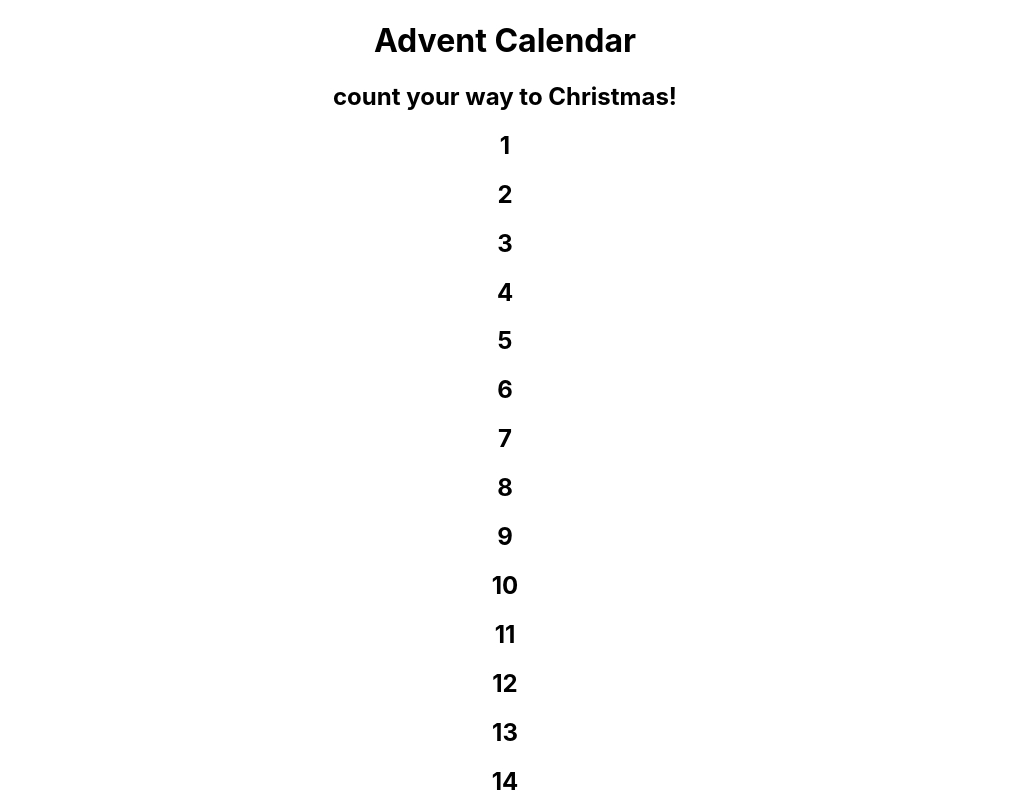
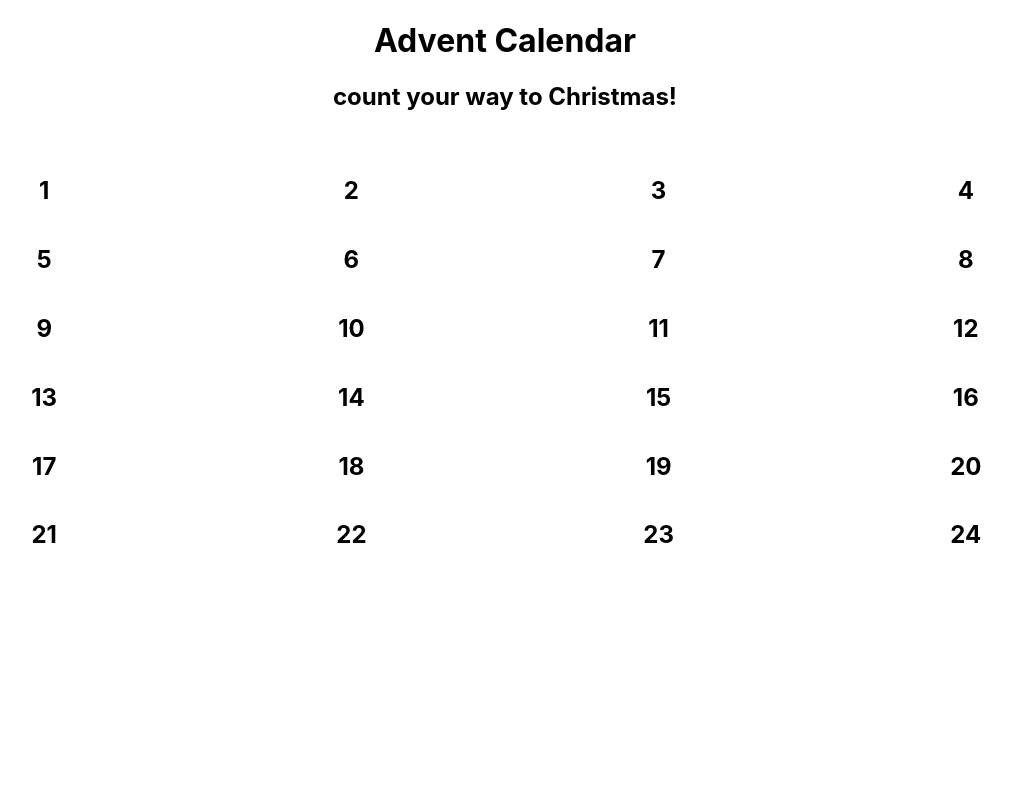
Before and after one commit to sofo1413/advent-calendar, a React (Create React App) app: page / in a window 1280 px wide. Shown: the top 800 px of the page, without its empty margins (135-1147 px from the left). Built offline with nearby package versions, Linux system fonts and the light colour scheme.

Commit message:
fixed style

```diff
--- a/src/Calendar.js
+++ b/src/Calendar.js
@@ -1,7 +1,9 @@
 import React from 'react';
 import Day from "./Day";
+import "./style.css"
 
 class Calendar extends React.Component {
+
     constructor(props) {
         super(props);
         this.state = {
@@ -9,35 +11,36 @@ class Calendar extends React.Component {
         }
     }
 
+
     render() {
         return(
-            <div>
-                <Day today={this.state.today} day={1}/>
-                <Day today={this.state.today} day={2}/>
-                <Day today={this.state.today} day={3}/>
-                <Day today={this.state.today} day={4}/>
-                <Day today={this.state.today} day={5}/>
-                <Day today={this.state.today} day={6}/>
-                <Day today={this.state.today} day={7}/>
-                <Day today={this.state.today} day={8}/>
-                <Day today={this.state.today} day={9}/>
-                <Day today={this.state.today} day={10}/>
-                <Day today={this.state.today} day={11}/>
-                <Day today={this.state.today} day={12}/>
-                <Day today={this.state.today} day={13}/>
-                <Day today={this.state.today} day={14}/>
-                <Day today={this.state.today} day={15}/>
-                <Day today={this.state.today} day={16}/>
-                <Day today={this.state.today} day={17}/>
-                <Day today={this.state.today} day={18}/>
-                <Day today={this.state.today} day={19}/>
-                <Day today={this.state.today} day={20}/>
-                <Day today={this.state.today} day={21}/>
-                <Day today={this.state.today} day={22}/>
-                <Day today={this.state.today} day={23}/>
-                <Day today={this.state.today} day={24}/>
+            <div className="container">
+                <Day className="days" today={this.state.today} day={1}/>
+                <Day className="days" today={this.state.today} day={2}/>
+                <Day className="days" today={this.state.today} day={3}/>
+                <Day className="days" today={this.state.today} day={4}/>
+                <Day className="days" today={this.state.today} day={5}/>
+                <Day className="days" today={this.state.today} day={6}/>
+                <Day className="days" today={this.state.today} day={7}/>
+                <Day className="days" today={this.state.today} day={8}/>
+                <Day className="days" today={this.state.today} day={9}/>
+                <Day className="days" today={this.state.today} day={10}/>
+                <Day className="days" today={this.state.today} day={11}/>
+                <Day className="days" today={this.state.today} day={12}/>
+                <Day className="days" today={this.state.today} day={13}/>
+                <Day className="days" today={this.state.today} day={14}/>
+                <Day className="days" today={this.state.today} day={15}/>
+                <Day className="days" today={this.state.today} day={16}/>
+                <Day className="days" today={this.state.today} day={17}/>
+                <Day className="days" today={this.state.today} day={18}/>
+                <Day className="days" today={this.state.today} day={19}/>
+                <Day className="days" today={this.state.today} day={20}/>
+                <Day className="days" today={this.state.today} day={21}/>
+                <Day className="days" today={this.state.today} day={22}/>
+                <Day className="days" today={this.state.today} day={23}/>
+                <Day className="days" today={this.state.today} day={24}/>
                 {this.state.today == 25 &&
-                    <h2>Merry Christmas!</h2>
+                    <h2 className="days" >Merry Christmas!</h2>
                 }
             </div>
         )
--- a/src/Day.js
+++ b/src/Day.js
@@ -1,6 +1,8 @@
 import React from 'react';
 import Calendar from "./Calendar";
 import Fact from "./Fact";
+import "./style.css"
+
 
 // Gets as props from calendar: day (which is day clicked)
 // and today, which is today.
@@ -8,21 +10,21 @@ class Day extends React.Component {
     constructor(props) {
         super(props);
         this.state = {
-            access: false
+            access: false,
         }
         this.handleClick = this.handleClick.bind(this);
     }
     handleClick(e) {
         if(this.props.today >= this.props.day) {
-            this.setState({access: true});
-        }
-        else if(this.state.access ==true) {
-            this.setState({access: false});
+            this.setState(state=>({access: !state.access}));
         }
     }
     render() {
+        const style = {
+            width: "25%"
+        };
         return(
-            <div>
+            <div style={style}>
                 <h2 onClick={this.handleClick}>{this.props.day}</h2>
                 {this.state.access == true &&
                     <Fact day={this.props.day}/>
--- a/src/Fact.js
+++ b/src/Fact.js
@@ -1,4 +1,6 @@
 import React from 'react';
+import "./style.css"
+
 // Gets day as prop from Day.
 class Fact extends React.Component {
     render() {
@@ -49,7 +51,7 @@ class Fact extends React.Component {
 
 
         return(
-            <div>
+            <div className="facts">
                 {facts[this.props.day].fact}
             </div>
         )
--- /dev/null
+++ b/src/style.css
@@ -0,0 +1,6 @@
+.container {
+    display: flex;
+    flex-wrap: wrap;
+    justify-content: space-around;
+    padding: 2%;
+}
```
